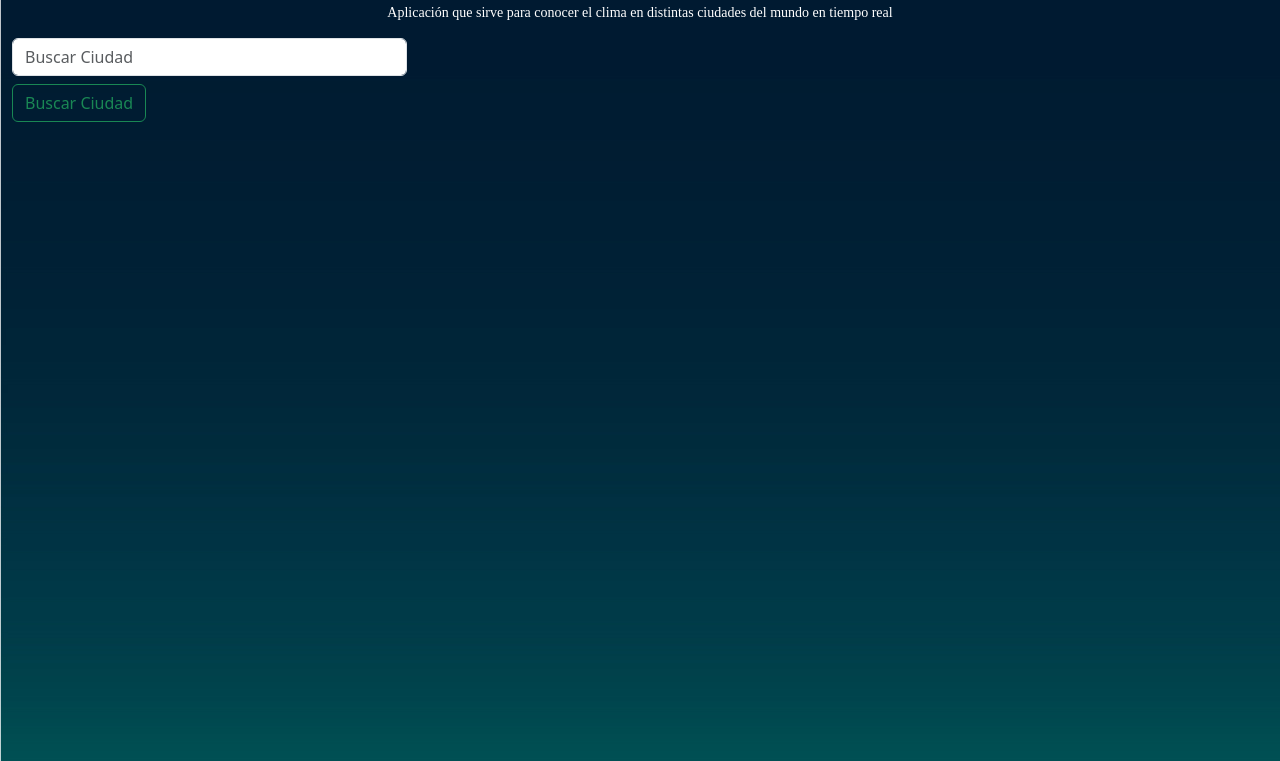
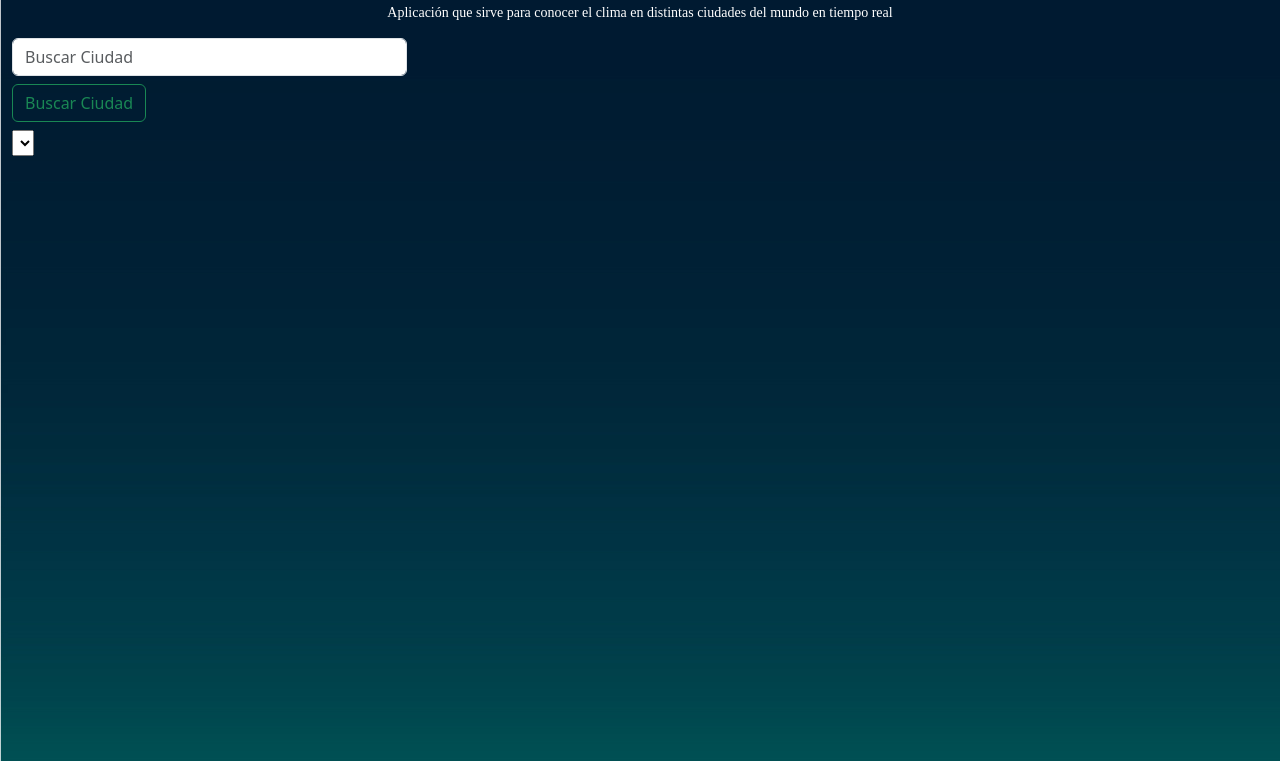
Before and after one commit to AnyiGP/weather-app, a plain HTML site: page index.html in a window 1280 px wide. Shown: the part 39-800 px from the top of the page. Drawn offline with nearby package versions, Linux system fonts and the light colour scheme; no server answers.

Commit message:
Agrego select

```diff
--- a/index.html
+++ b/index.html
@@ -33,6 +33,7 @@
             Buscar Ciudad
           </button>
         </form>
+        <select name="Provincias" id="provincias">Provincias</select>
     </div>
     </div>
 
```
Also changed, not shown: README.md.
